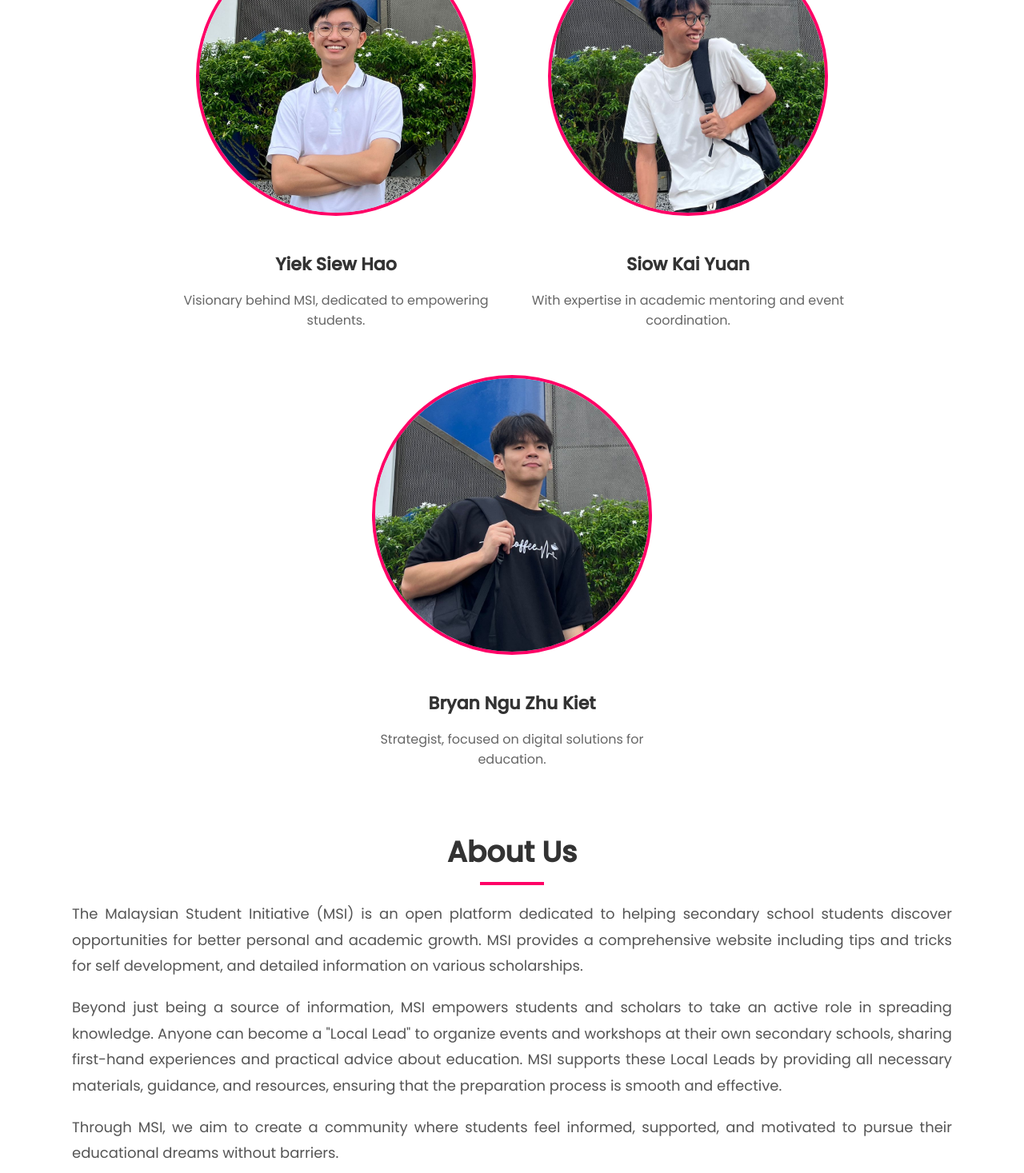
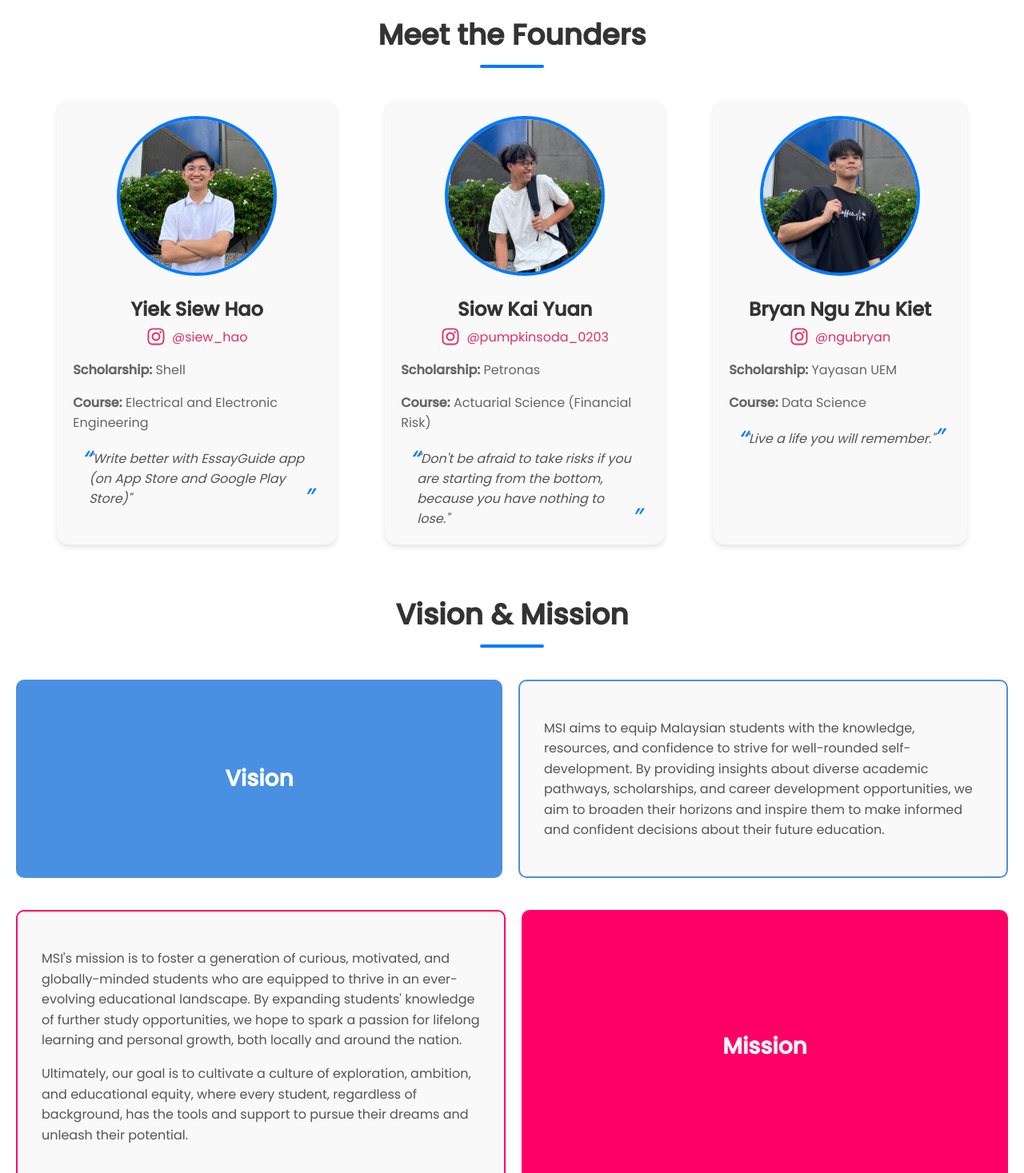
Before and after one commit to YiekSiewHao/MSI, a React (Create React App) app: page /about in a window 1280 px wide. Shown: the part 620-2087 px from the top of the page at 80% size. Built offline with nearby package versions, Linux system fonts and the light colour scheme.

Commit message:
About page new update

```diff
--- a/src/components/About.js
+++ b/src/components/About.js
@@ -1,28 +1,11 @@
 import React from 'react';
 import styled from 'styled-components';
+import { FaInstagram } from 'react-icons/fa';
 
 const AboutContainer = styled.div`
   padding: 20px;
   max-width: 1400px;
   margin: 0 auto;
-`;
-
-const HeroSection = styled.div`
-  background: linear-gradient(135deg, blue, #f9a8); /* Gradient inspired by the "Our Story" section */
-  padding: 60px 20px;
-  text-align: center;
-  color: white;
-
-  h1 {
-    font-size: 48px;
-    margin-bottom: 20px;
-    font-weight: bold;
-  }
-
-  p {
-    font-size: 20px;
-    line-height: 1.6;
-  }
 `;
 
 const Section = styled.section`
@@ -33,16 +16,17 @@ const SectionTitle = styled.h2`
   font-size: 36px;
   color: #333;
   text-align: center;
-  margin-bottom: 20px;
+  margin-bottom: 40px;
   position: relative;
 
   &::after {
     content: '';
     width: 80px;
     height: 4px;
-    background-color: #f06;
+    background-color: #007bff;
     display: block;
     margin: 10px auto 0;
+    border-radius: 2px;
   }
 `;
 
@@ -62,36 +46,97 @@ const SectionContent = styled.div`
 const TeamGrid = styled.div`
   display: flex;
   flex-wrap: wrap;
-  gap: 40px;
+  gap: 60px;
   justify-content: center;
   margin-top: 40px;
 `;
 
 const TeamMember = styled.div`
-  text-align: center;
-  max-width: 400px;
+  text-align: left;
+  max-width: 350px;
+  background-color: #f9f9f9;
+  padding: 20px;
+  border-radius: 15px;
+  box-shadow: 0 4px 6px rgba(0, 0, 0, 0.1);
 
   img {
-    width: 350px;
-    height: 350px;
+    width: 200px;
+    height: 200px;
     object-fit: cover;
     border-radius: 50%;
-    border: 4px solid #f06;
+    border: 4px solid #007bff;
     margin-bottom: 15px;
+    display: block;
+    margin-left: auto;
+    margin-right: auto;
   }
 
   h3 {
-    font-size: 22px;
+    font-size: 24px;
     color: #333;
     margin-bottom: 5px;
+    text-align: center;
   }
 
   p {
     font-size: 16px;
     color: #666;
+    margin-bottom: 10px;
   }
 `;
 
+const SocialLinks = styled.div`
+  display: flex;
+  justify-content: center; /* Center the content horizontally */
+  margin-bottom: 15px;
+
+  a {
+    display: flex;
+    align-items: center; /* Align icon and text vertically */
+    color: #e1306c;
+    font-size: 16px; /* Font size for the text */
+    text-decoration: none;
+    transition: color 0.3s;
+
+    &:hover {
+      color: #c13584;
+    }
+
+    svg {
+      font-size: 24px; /* Icon size */
+      margin-right: 8px; /* Space between icon and text */
+    }
+  }
+`;
+
+const Quote = styled.blockquote`
+  font-size: 16px;
+  color: #555;
+  font-style: italic;
+  margin: 20px 0 0;
+  padding: 0 20px;
+  position: relative;
+
+  &::before {
+    content: open-quote;
+    font-size: 32px;
+    color: #007bff;
+    position: absolute;
+    left: 10px;
+    top: -10px;
+  }
+
+  &::after {
+    content: close-quote;
+    font-size: 32px;
+    color: #007bff;
+    position: absolute;
+    right: 10px;
+    bottom: -10px;
+  }
+`;
+
+/* Restored the previous design for Vision & Mission */
 const VisionMissionWrapper = styled.div`
   display: flex;
   flex-direction: column;
@@ -102,9 +147,11 @@ const VisionMissionWrapper = styled.div`
 const VisionRow = styled.div`
   display: flex;
   gap: 20px;
+  flex-wrap: wrap;
 
   & > div {
     flex: 1;
+    min-width: 280px;
   }
 
   .left {
@@ -115,6 +162,11 @@ const VisionRow = styled.div`
     display: flex;
     align-items: center;
     justify-content: center;
+
+    h3 {
+      font-size: 28px;
+      margin: 0;
+    }
   }
 
   .right {
@@ -123,15 +175,24 @@ const VisionRow = styled.div`
     border-radius: 10px;
     text-align: left;
     background-color: #f9f9f9;
+
+    p {
+      margin-bottom: 15px;
+      font-size: 16px;
+      color: #555;
+      line-height: 1.6;
+    }
   }
 `;
 
 const MissionRow = styled.div`
   display: flex;
   gap: 20px;
+  flex-wrap: wrap;
 
   & > div {
     flex: 1;
+    min-width: 280px;
   }
 
   .left {
@@ -140,6 +201,13 @@ const MissionRow = styled.div`
     border-radius: 10px;
     text-align: left;
     background-color: #f9f9f9;
+
+    p {
+      margin-bottom: 15px;
+      font-size: 16px;
+      color: #555;
+      line-height: 1.6;
+    }
   }
 
   .right {
@@ -150,55 +218,86 @@ const MissionRow = styled.div`
     display: flex;
     align-items: center;
     justify-content: center;
+
+    h3 {
+      font-size: 28px;
+      margin: 0;
+    }
   }
 `;
 
 const About = () => {
   return (
     <AboutContainer>
-      <HeroSection>
-        <h1>Welcome to MSI</h1>
-        <p>
-          Empowering Malaysian students with opportunities and resources for a brighter future.
-        </p>
-      </HeroSection>
+      {/* About MSI Section */}
+      <Section>
+        <SectionTitle>About MSI</SectionTitle>
+        <SectionContent>
+          <p>
+            The Malaysian Student Initiative (MSI) is an open platform dedicated to helping secondary school students discover opportunities for better personal and academic growth. MSI provides a comprehensive website including tips and tricks for self-development, and detailed information on various scholarships.
+          </p>
+          <p>
+            Beyond just being a source of information, MSI empowers students and scholars to take an active role in spreading knowledge. Anyone can become a "Local Lead" to organize events and workshops at their own secondary schools, sharing first-hand experiences and practical advice about education. MSI supports these Local Leads by providing all necessary materials, guidance, and resources, ensuring that the preparation process is smooth and effective.
+          </p>
+          <p>
+            Through MSI, we aim to create a community where students feel informed, supported, and motivated to pursue their educational dreams without barriers.
+          </p>
+        </SectionContent>
+      </Section>
 
+      {/* Meet the Founders Section */}
       <Section>
         <SectionTitle>Meet the Founders</SectionTitle>
         <TeamGrid>
           <TeamMember>
-            <img src="/assets/portrait/siew_hao.jpg" alt="Siew Hao" />
+            <img src="/assets/portrait/siew_hao.jpg" alt="Yiek Siew Hao" />
             <h3>Yiek Siew Hao</h3>
-            <p>Visionary behind MSI, dedicated to empowering students.</p>
+            <SocialLinks>
+              <a href="https://www.instagram.com/siew_hao/" target="_blank" rel="noopener noreferrer">
+                <FaInstagram />
+                @siew_hao
+              </a>
+            </SocialLinks>
+            <p><strong>Scholarship:</strong> Shell</p>
+            <p><strong>Course:</strong> Electrical and Electronic Engineering</p>
+            <Quote>
+              "Write better with EssayGuide app (on App Store and Google Play Store)"
+            </Quote>
           </TeamMember>
           <TeamMember>
-            <img src="/assets/portrait/kai.jpg" alt="Kai" />
+            <img src="/assets/portrait/kai.jpg" alt="Siow Kai Yuan" />
             <h3>Siow Kai Yuan</h3>
-            <p>With expertise in academic mentoring and event coordination.</p>
+            <SocialLinks>
+              <a href="https://www.instagram.com/pumpkinsoda_0203/" target="_blank" rel="noopener noreferrer">
+                <FaInstagram />
+                @pumpkinsoda_0203
+              </a>
+            </SocialLinks>
+            <p><strong>Scholarship:</strong> Petronas</p>
+            <p><strong>Course:</strong> Actuarial Science (Financial Risk)</p>
+            <Quote>
+              "Don't be afraid to take risks if you are starting from the bottom, because you have nothing to lose."
+            </Quote>
           </TeamMember>
           <TeamMember>
-            <img src="/assets/portrait/bryan.jpg" alt="Bryan" />
+            <img src="/assets/portrait/bryan.jpg" alt="Bryan Ngu" />
             <h3>Bryan Ngu Zhu Kiet</h3>
-            <p>Strategist, focused on digital solutions for education.</p>
+            <SocialLinks>
+              <a href="https://www.instagram.com/ngubryan/" target="_blank" rel="noopener noreferrer">
+                <FaInstagram />
+                @ngubryan
+              </a>
+            </SocialLinks>
+            <p><strong>Scholarship:</strong> Yayasan UEM</p>
+            <p><strong>Course:</strong> Data Science</p>
+            <Quote>
+              "Live a life you will remember."
+            </Quote>
           </TeamMember>
         </TeamGrid>
       </Section>
 
-      <Section>
-        <SectionTitle>About Us</SectionTitle>
-        <SectionContent>
-          <p>
-          The Malaysian Student Initiative (MSI) is an open platform dedicated to helping secondary school students discover opportunities for better personal and academic growth. MSI provides a comprehensive website including tips and tricks for self development, and detailed information on various scholarships.
-          </p>
-          <p>
-          Beyond just being a source of information, MSI empowers students and scholars to take an active role in spreading knowledge. Anyone can become a "Local Lead" to organize events and workshops at their own secondary schools, sharing first-hand experiences and practical advice about education. MSI supports these Local Leads by providing all necessary materials, guidance, and resources, ensuring that the preparation process is smooth and effective.
-          </p>
-          <p>
-          Through MSI, we aim to create a community where students feel informed, supported, and motivated to pursue their educational dreams without barriers.
-          </p>
-        </SectionContent>
-      </Section>
-
+      {/* Vision & Mission Section */}
       <Section>
         <SectionTitle>Vision & Mission</SectionTitle>
         <VisionMissionWrapper>
@@ -208,17 +307,17 @@ const About = () => {
             </div>
             <div className="right">
               <p>
-              MSI aims to equip Malaysian students with the knowledge, resources, and confidence to strive for well-rounded self development. By providing insights about diverse academic pathways, scholarships, and career development opportunities, we aim to broaden their horizons and inspire them to make informed and confident decisions about their future education.
+                MSI aims to equip Malaysian students with the knowledge, resources, and confidence to strive for well-rounded self-development. By providing insights about diverse academic pathways, scholarships, and career development opportunities, we aim to broaden their horizons and inspire them to make informed and confident decisions about their future education.
               </p>
             </div>
           </VisionRow>
           <MissionRow>
             <div className="left">
-            <p>
-              MSI was given a mission to foster a generation of curious, motivated, and globally-minded students who are equipped to thrive in an ever-evolving educational landscape. By expanding students' knowledge of further study opportunities, we hope to spark a passion for lifelong learning and personal growth, both at local and around the nation.
+              <p>
+                MSI's mission is to foster a generation of curious, motivated, and globally-minded students who are equipped to thrive in an ever-evolving educational landscape. By expanding students' knowledge of further study opportunities, we hope to spark a passion for lifelong learning and personal growth, both locally and around the nation.
               </p>
               <p>
-              Ultimately, our goal is to cultivate a culture of exploration, ambition, and educational equity, where every student, regardless of background, has the tools and support to pursue their dreams and unleash their potential.
+                Ultimately, our goal is to cultivate a culture of exploration, ambition, and educational equity, where every student, regardless of background, has the tools and support to pursue their dreams and unleash their potential.
               </p>
             </div>
             <div className="right">
```
